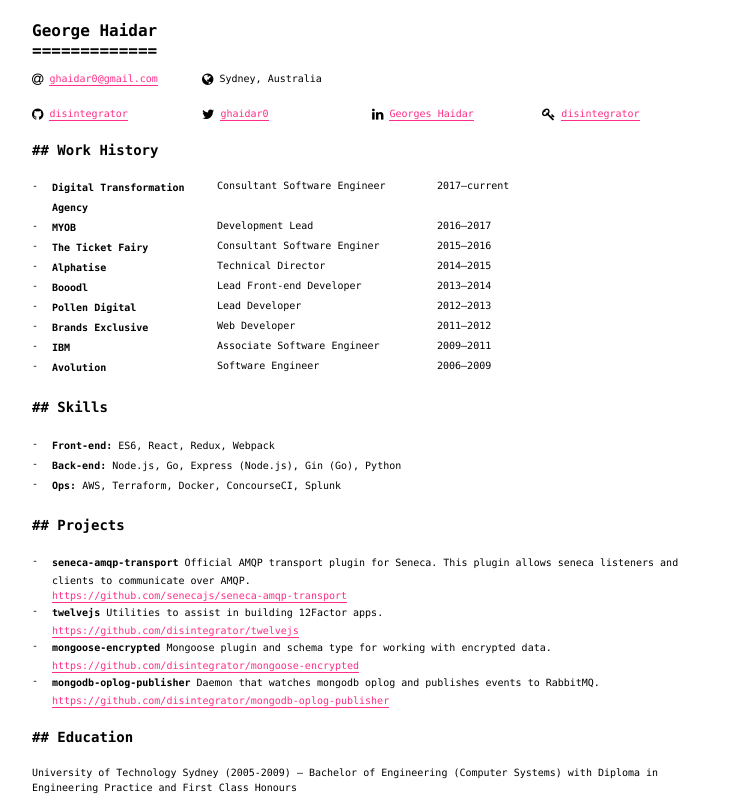
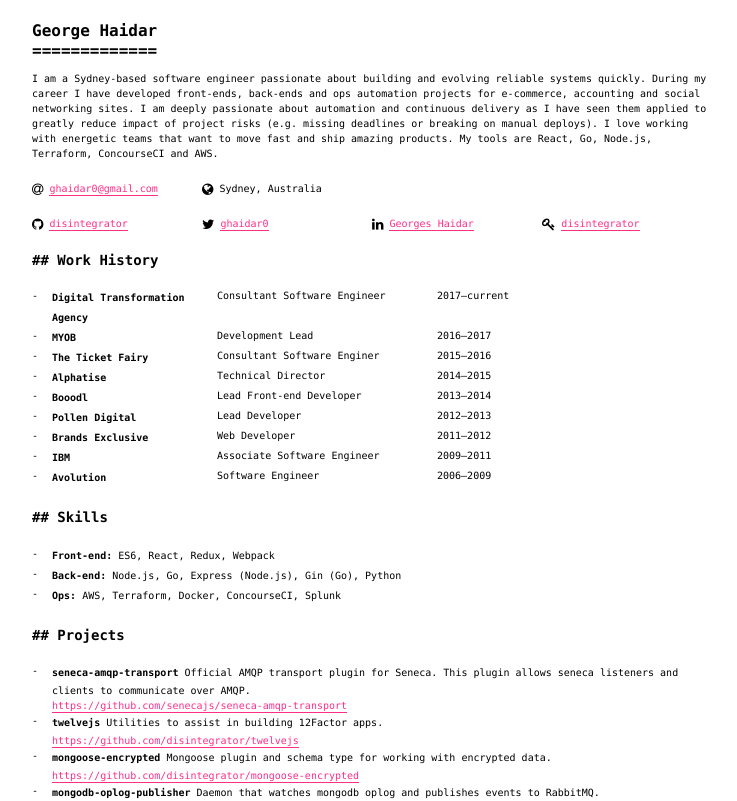
Before and after one commit to joaojeronimo/resume, a React (Create React App) app: page / in a window 1280 px wide. Shown: the top 801 px of the page, without its empty margins (268-1005 px from the left). Built offline with nearby package versions, Linux system fonts and the light colour scheme.

Commit message:
added intro blurb

```diff
--- a/src/App.js
+++ b/src/App.js
@@ -2,6 +2,7 @@
 
 import React from 'react';
 import ContactDetails from './ContactDetails';
+import Introduction from './Introduction';
 import Education from './Education';
 import WorkDetails from './WorkDetails';
 import WorkHistory from './WorkHistory';
@@ -12,6 +13,7 @@
 
 const App = ({ resume }: { resume: Resume }) => {
   const {
+    intro,
     personal,
     location,
     profiles = [],
@@ -27,6 +29,7 @@
         <header>
           <h1>{personal.preferredName}</h1>
         </header>
+        <Introduction md={intro} />
         <ContactDetails
           preferredName={personal.preferredName}
           email={personal.email}
--- /dev/null
+++ b/src/Introduction.js
@@ -0,0 +1,11 @@
+// @flow
+
+import React from 'react';
+import ReactMarkdown from 'react-markdown';
+import type { Intro } from './types';
+
+const Introduction = ({ md }: { md: Intro }) => (
+  <ReactMarkdown source={md} escapeHtml />
+);
+
+export default Introduction;
--- a/src/resume.json
+++ b/src/resume.json
@@ -8,6 +8,7 @@
     "city": "Sydney",
     "country": "Australia"
   },
+  "intro": "I am a Sydney-based software engineer passionate about building and evolving reliable systems quickly. During my career I have developed front-ends, back-ends and ops automation projects for e-commerce, accounting and social networking sites. I am deeply passionate about automation and continuous delivery as I have seen them applied to greatly reduce impact of project risks (e.g. missing deadlines or breaking on manual deploys). I love working with energetic teams that want to move fast and ship amazing products. My tools are React, Go, Node.js, Terraform, ConcourseCI and AWS.",
   "profiles": [
     {
       "name": "Github",
--- a/src/types.js
+++ b/src/types.js
@@ -3,6 +3,8 @@
   preferredName: string,
   email: string,
 };
+
+export type Intro = string;
 
 export type Location = {
   city: string,
@@ -42,6 +44,7 @@
 };
 
 export type Resume = {
+  intro: Intro,
   personal: Personal,
   location: Location,
   profiles?: Profile[],
```
Also changed, not shown: 6 other files (tests, documents, lock files or other folders).
